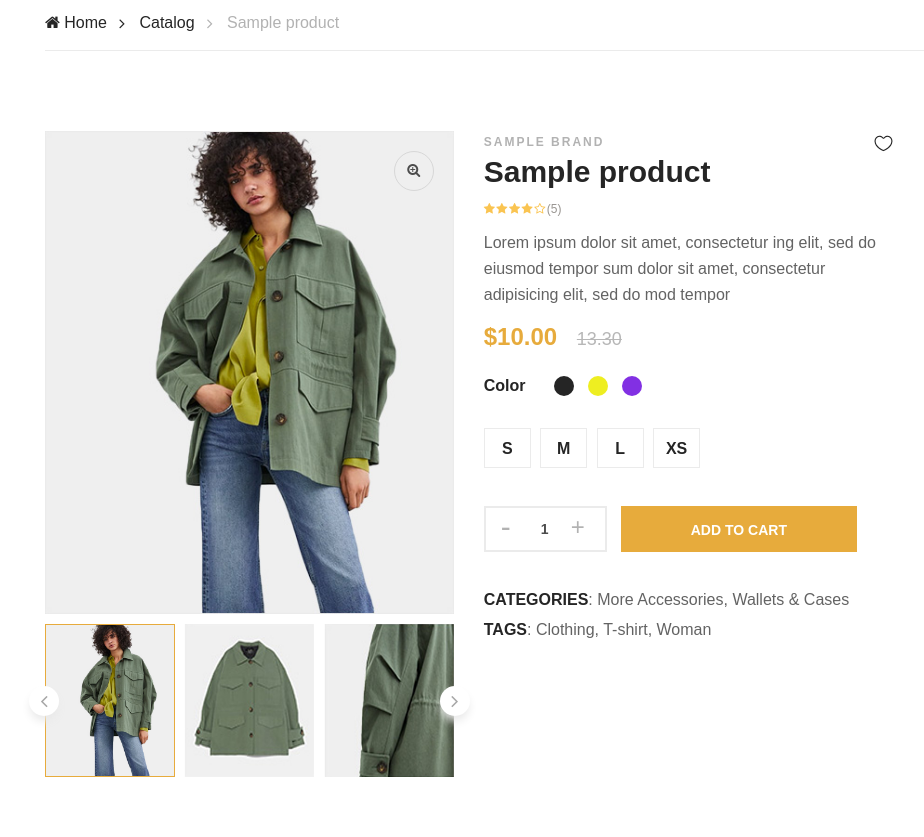
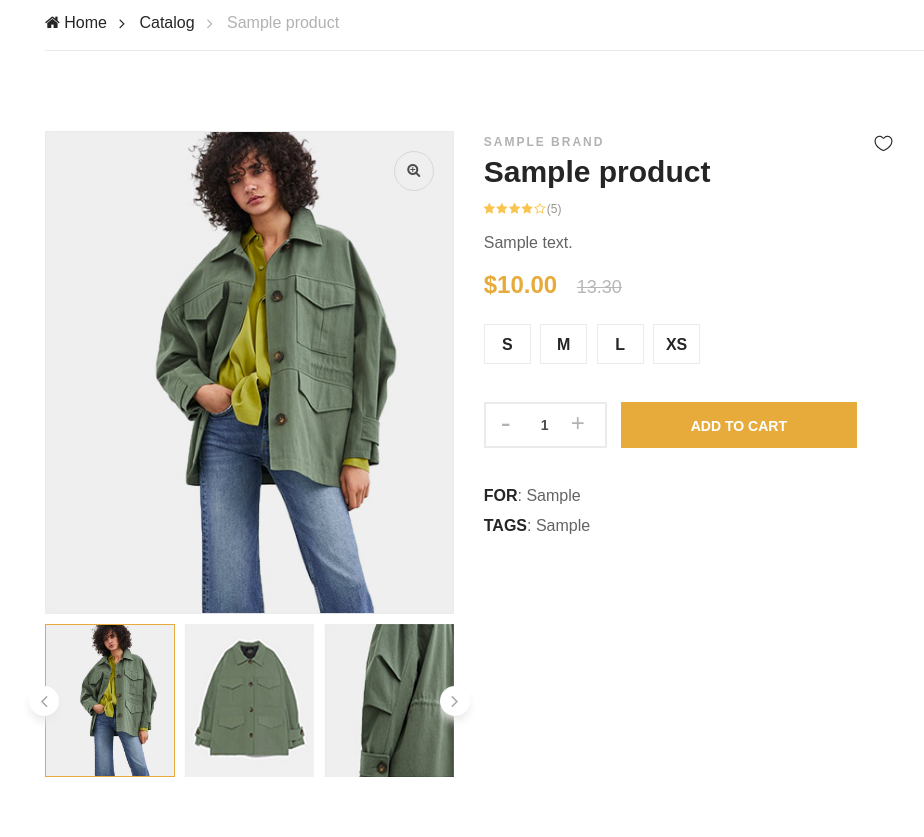
Before and after one commit to joro2404/SummerPractice, a Flask app: page /catalog/1 in a window 1280 px wide. Shown: the part 239-1076 px from the top of the page, without its empty margins (25-949 px from the left). Run offline with Flask 2, Linux system fonts and the light colour scheme; tables that the repository leaves empty hold one stand-in row (values such as "Sample post"); parts of the project's set-up code (start-up, migrations or seed data) failed here and were passed over; some libraries are stand-ins or nearby versions; some web fonts are replaced.

Commit message:
view fineshed + db quickfix

```diff
--- a/app/models.py
+++ b/app/models.py
@@ -172,12 +172,14 @@ class OrderedProduct(db.Model):
     order_id = db.Column(db.Integer, ForeignKey('orders.id'), nullable=False)
     product_id = db.Column(db.Integer, ForeignKey('products.id'), nullable=False)
     product_price = db.Column(db.Float(5, 2), nullable=False)
+    quantity = db.Column(db.Integer, nullable=False)
 
-    def __init__(self, id, order_id, product_id, product_price):
+    def __init__(self, id, order_id, product_id, product_price, quantity):
         self.id = id
         self.order_id = order_id
         self.product_id = product_id
         self.product_price = product_price
+        self.quantity = quantity
 
 
 class PaymentMethod(db.Model):
--- a/app/products.py
+++ b/app/products.py
@@ -1,7 +1,7 @@
 from flask import Blueprint, render_template, request, redirect, url_for
 from . import db
 from sqlalchemy.sql import func
-from .models import Product, Brand
+from .models import Product, Brand, ProductTags, Tag
 import decimal
 
 
@@ -28,4 +28,18 @@ def view_product(id):
     product = Product.query.get(id)
     discounted_price = product.price * decimal.Decimal(1.33)
     brand = Brand.query.get(product.brand_id)
-    return render_template('view_product.html', product=product, discounted_price=discounted_price, brand=brand)
+    tags = db.session.query(ProductTags).filter(ProductTags.product_id == id)
+
+    tag_names = []
+    for tag in tags:
+        var = Tag.query.get(tag.tag_id)
+        tag_names.append(var.tag)
+
+    tagstr = ""
+    for i in range(0, len(tag_names)):
+        tagstr += str(tag_names[i])
+        if i != len(tag_names) - 1:
+            tagstr += ", "
+
+
+    return render_template('view_product.html', product=product, discounted_price=discounted_price, brand=brand, tags=tagstr)
--- a/app/templates/view_product.html
+++ b/app/templates/view_product.html
@@ -31,21 +31,21 @@
                     <div class="row">
                         <div class="col-lg-6">
                             <div class="product-pic-zoom">
-                                <img class="product-big-img" src="img/product-single/product-1.jpg" alt="">
+                                <img class="product-big-img" src="{{ url_for('static', filename='img/product-single/product-1.jpg') }}" alt="">
                                 <div class="zoom-icon">
                                     <i class="fa fa-search-plus"></i>
                                 </div>
                             </div>
                             <div class="product-thumbs">
                                 <div class="product-thumbs-track ps-slider owl-carousel">
-                                    <div class="pt active" data-imgbigurl="img/product-single/product-1.jpg"><img
-                                            src="img/product-single/product-1.jpg" alt=""></div>
-                                    <div class="pt" data-imgbigurl="img/product-single/product-2.jpg"><img
-                                            src="img/product-single/product-2.jpg" alt=""></div>
-                                    <div class="pt" data-imgbigurl="img/product-single/product-3.jpg"><img
-                                            src="img/product-single/product-3.jpg" alt=""></div>
-                                    <div class="pt" data-imgbigurl="img/product-single/product-3.jpg"><img
-                                            src="img/product-single/product-3.jpg" alt=""></div>
+                                    <div class="pt active" data-imgbigurl="{{ url_for('static', filename='img/product-single/product-1.jpg') }}"><img
+                                            src="{{ url_for('static', filename='img/product-single/product-1.jpg') }}" alt=""></div>
+                                    <div class="pt" data-imgbigurl="{{ url_for('static', filename='img/product-single/product-2.jpg') }}"><img
+                                            src="{{ url_for('static', filename='img/product-single/product-2.jpg') }}" alt=""></div>
+                                    <div class="pt" data-imgbigurl="{{ url_for('static', filename='img/product-single/product-3.jpg') }}"><img
+                                            src="{{ url_for('static', filename='img/product-single/product-3.jpg') }}" alt=""></div>
+                                    <div class="pt" data-imgbigurl="{{ url_for('static', filename='img/product-single/product-3.jpg') }}"><img
+                                            src="{{ url_for('static', filename='img/product-single/product-3.jpg') }}" alt=""></div>
                                 </div>
                             </div>
                         </div>
@@ -65,27 +65,10 @@
                                     <span>(5)</span>
                                 </div>
                                 <div class="pd-desc">
-                                    <p>Lorem ipsum dolor sit amet, consectetur ing elit, sed do eiusmod tempor sum dolor
-                                        sit amet, consectetur adipisicing elit, sed do mod tempor</p>
+                                    <p>{{ product.description }}</p>
                                     <h4>${{ '%0.2f'| format(product.price|float) }} <span>{{ '%0.2f'| format(discounted_price|float) }}</span></h4>
                                 </div>
-                                <div class="pd-color">
-                                    <h6>Color</h6>
-                                    <div class="pd-color-choose">
-                                        <div class="cc-item">
-                                            <input type="radio" id="cc-black">
-                                            <label for="cc-black"></label>
-                                        </div>
-                                        <div class="cc-item">
-                                            <input type="radio" id="cc-yellow">
-                                            <label for="cc-yellow" class="cc-yellow"></label>
-                                        </div>
-                                        <div class="cc-item">
-                                            <input type="radio" id="cc-violet">
-                                            <label for="cc-violet" class="cc-violet"></label>
-                                        </div>
-                                    </div>
-                                </div>
+
                                 <div class="pd-size-choose">
                                     <div class="sc-item">
                                         <input type="radio" id="sm-size">
@@ -111,8 +94,8 @@
                                     <a href="#" class="primary-btn pd-cart">Add To Cart</a>
                                 </div>
                                 <ul class="pd-tags">
-                                    <li><span>CATEGORIES</span>: More Accessories, Wallets & Cases</li>
-                                    <li><span>TAGS</span>: Clothing, T-shirt, Woman</li>
+                                    <li><span>FOR</span>: {{ product.gender }}</li>
+                                    <li><span>TAGS</span>: {{ tags }}</li>
                                 </ul>
                             </div>
                         </div>
@@ -137,7 +120,7 @@
                 <div class="col-lg-3 col-sm-6">
                     <div class="product-item">
                         <div class="pi-pic">
-                            <img src="img/products/women-1.jpg" alt="">
+                            <img src="{{ url_for('static', filename='img/products/women-1.jpg') }}" alt="">
                             <div class="sale">Sale</div>
                             <div class="icon">
                                 <i class="icon_heart_alt"></i>
@@ -163,7 +146,7 @@
                 <div class="col-lg-3 col-sm-6">
                     <div class="product-item">
                         <div class="pi-pic">
-                            <img src="img/products/women-2.jpg" alt="">
+                            <img src="{{ url_for('static', filename='img/products/women-2.jpg') }}" alt="">
                             <div class="icon">
                                 <i class="icon_heart_alt"></i>
                             </div>
@@ -187,7 +170,7 @@
                 <div class="col-lg-3 col-sm-6">
                     <div class="product-item">
                         <div class="pi-pic">
-                            <img src="img/products/women-3.jpg" alt="">
+                            <img src="{{ url_for('static', filename='img/products/women-3.jpg') }}" alt="">
                             <div class="icon">
                                 <i class="icon_heart_alt"></i>
                             </div>
@@ -211,7 +194,7 @@
                 <div class="col-lg-3 col-sm-6">
                     <div class="product-item">
                         <div class="pi-pic">
-                            <img src="img/products/women-4.jpg" alt="">
+                            <img src="{{ url_for('static', filename='img/products/women-4.jpg') }}" alt="">
                             <div class="icon">
                                 <i class="icon_heart_alt"></i>
                             </div>
```
